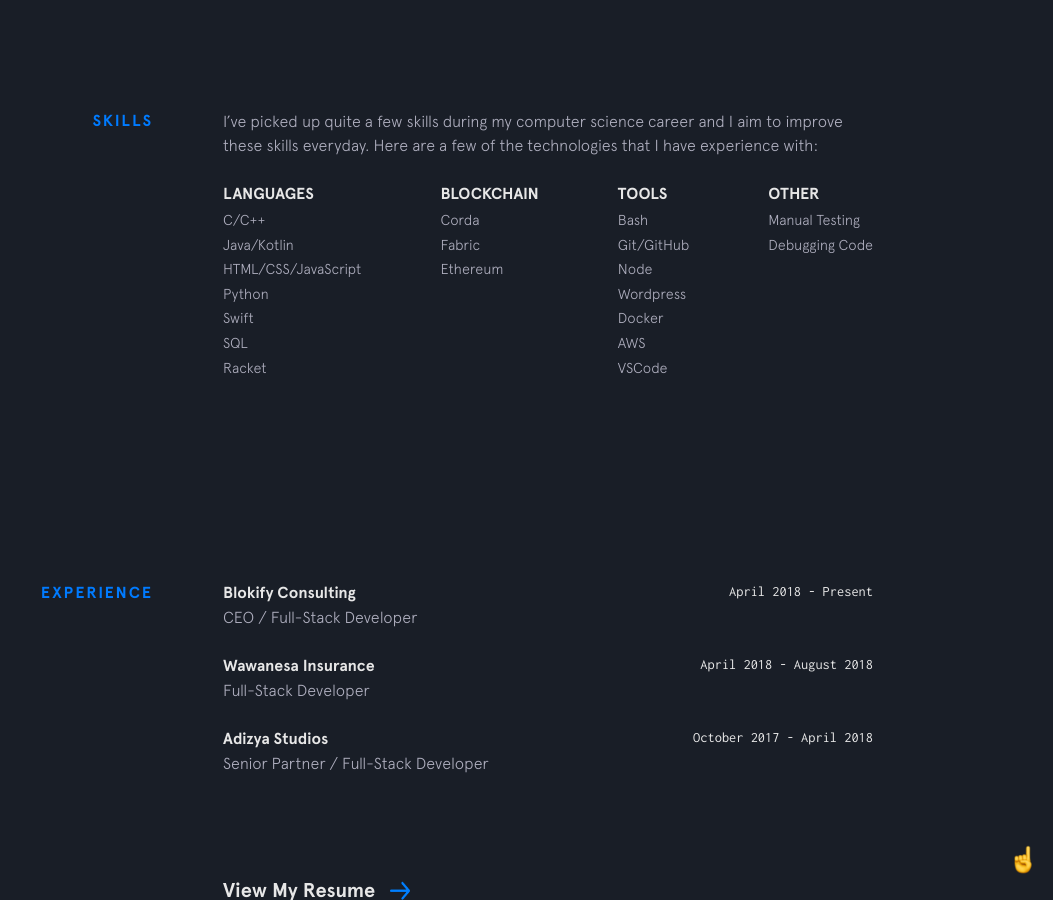
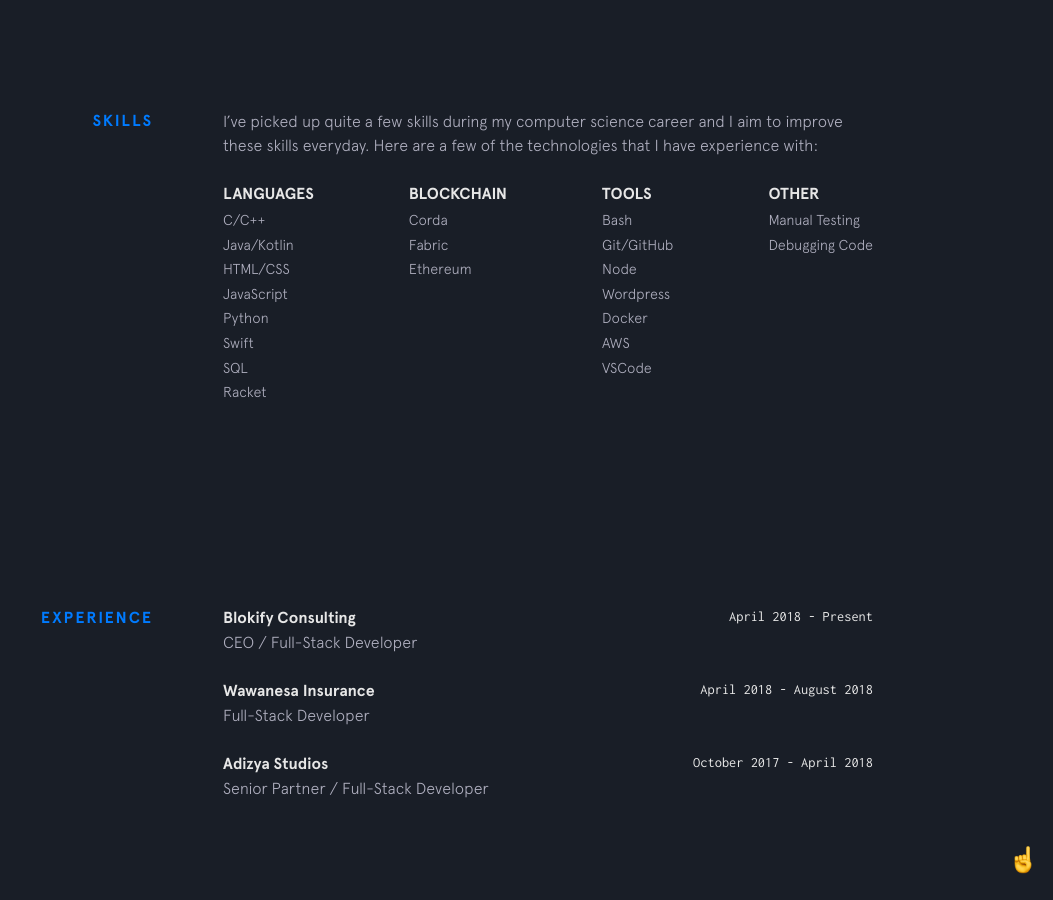
Before and after one commit to PronoyC/pronoyc.github.io, a Jekyll site: the page built from index.html, in a window 1280 px wide and 900 px high, scrolled down 1509 px. Shown: the whole window, without its empty margins (227-1280 px from the left). Built offline with Jekyll 4.4.1, drawn with Linux system fonts in a browser that asks for light colours; nearby versions of some CDN libraries; part of the change alters nothing that is shown.

```diff
--- a/_data/skills.yml
+++ b/_data/skills.yml
@@ -1,7 +1,8 @@
 languages:
   - item: C/C++
   - item: Java/Kotlin
-  - item: HTML/CSS/JavaScript
+  - item: HTML/CSS
+  - item: JavaScript
   - item: Python
   - item: Swift
   - item: SQL
```
